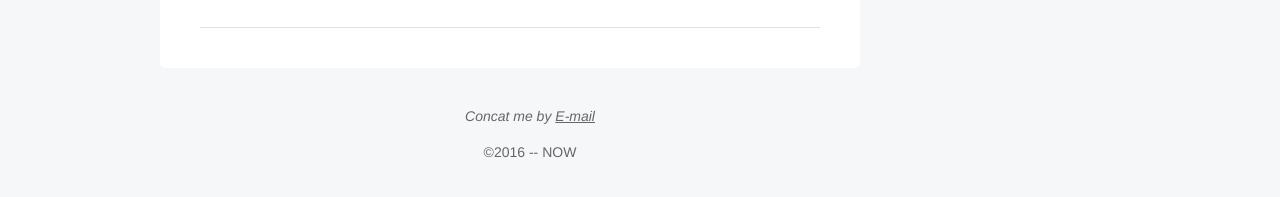
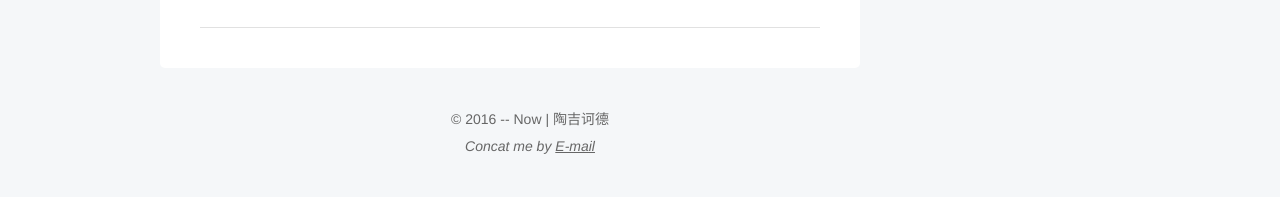
Before and after one commit to Tao-Quixote/Blog, a Jekyll site: the page built from index.html, in a window 1280 px wide. Shown: the part 808-1005 px from the top of the page. Built offline with Jekyll 4.4.1, drawn with Linux system fonts in a browser that asks for light colours.

```diff
--- a/_includes/footer.html
+++ b/_includes/footer.html
@@ -1,7 +1,8 @@
 <footer class="page-footer">
-    <h1 class="hidden">Blog's Footer Element.</h1>
+    <h2 class="hidden">Blog's Footer Element.</h2>
+
+    <p class="copy-right">&copy; 2016 -- Now | 陶吉诃德</p>
     <address>
         <p>Concat me by <a href="mailto:web.taox@gmail.com?subject=Concat-me-from-blog">E-mail</a></p>
     </address>
-    <p class="copy-right">&copy;2016 -- NOW</p>
 </footer>
--- a/css/common.css
+++ b/css/common.css
@@ -170,6 +170,7 @@
     text-align: center;
     margin: 40px 220px 20px 0;
     color: #666;
+    font-size: 1.4rem;
 }
 
 footer a {
@@ -180,6 +181,6 @@
     color: #333;
 }
 
-.copy-right {
-    margin-top: 20px;
+footer address {
+    margin-top: 10px;
 }
```
Also changed, not shown: 2 other files.
